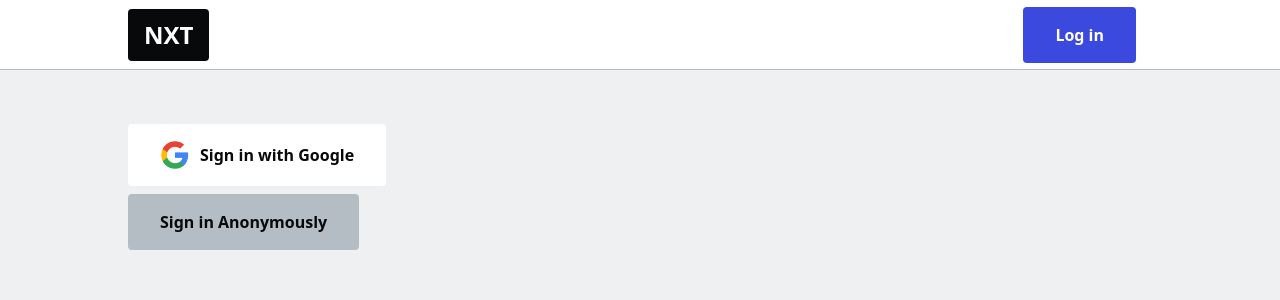
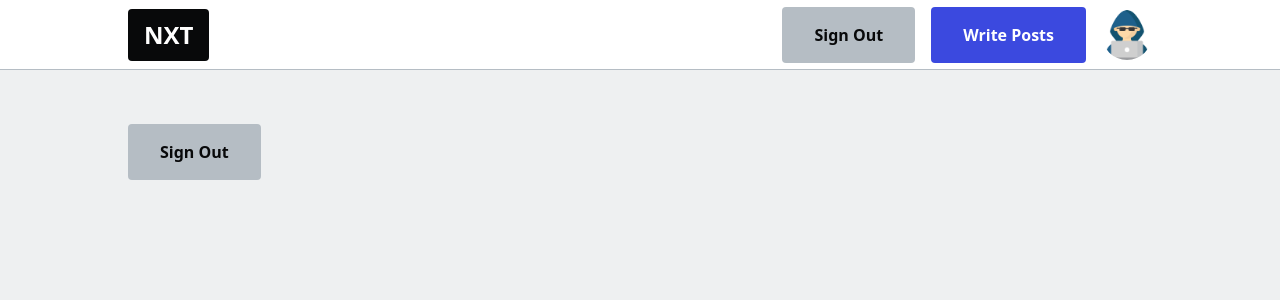
Before and after one commit to mcknx/ulayaw-chatbot, a Next.js app in the folder nextjs_client/: page /enter in a window 1280 px wide. Shown: the top 300 px of the page. Built offline with nearby package versions, Linux system fonts and the light colour scheme.

Commit message:
auth-context

```diff
--- a/nextjs_client/components/Navbar.js
+++ b/nextjs_client/components/Navbar.js
@@ -6,10 +6,9 @@ import { UserContext } from "../lib/context";
 
 // Top navbar
 export default function Navbar() {
-  // const { user, username } = useContext(UserContext);
-  const user = null
-  const username = null
-
+  const { user, username } = useContext(UserContext);
+  // const user = null;
+  // const username = null;
 
   // const router = useRouter();
 
@@ -32,7 +31,7 @@ export default function Navbar() {
           <>
             <li className="push-left">
               {/* <button onClick={signOut}>Sign Out</button> */}
-              <button >Sign Out</button>
+              <button>Sign Out</button>
             </li>
             <li>
               <Link href="/admin">
--- a/nextjs_client/pages/_app.js
+++ b/nextjs_client/pages/_app.js
@@ -1,7 +1,7 @@
 import "../styles/globals.css";
 import Navbar from "../components/Navbar";
-// import { UserContext } from "../lib/context";
-// import { useUserData } from "../lib/hooks";
+import { UserContext } from "../lib/context";
+import { useUserData } from "../lib/hooks";
 import { Toaster } from "react-hot-toast";
 
 function MyApp({ Component, pageProps }) {
@@ -9,12 +9,11 @@ function MyApp({ Component, pageProps }) {
 
   return (
     <>
-
-      <Navbar />
-      <Component {...pageProps} />
-      <Toaster />
-
-
+      <UserContext.Provider value={{ user: {}, username: "mckeen" }}>
+        <Navbar />
+        <Component {...pageProps} />
+        <Toaster />
+      </UserContext.Provider>
     </>
   );
 }
--- a/nextjs_client/pages/enter.js
+++ b/nextjs_client/pages/enter.js
@@ -1,14 +1,14 @@
 import { auth, firestore, googleAuthProvider } from "../lib/firebase";
-// import { UserContext } from "@lib/context";
+import { UserContext } from "../lib/context";
 // import Metatags from "@components/Metatags";
 
 import { useEffect, useState, useCallback, useContext } from "react";
 // import debounce from "lodash.debounce";
 
 export default function Enter(props) {
-  // const { user, username } = useContext(UserContext);
-  const user = null
-  const username = null
+  const { user, username } = useContext(UserContext);
+  // const user = null;
+  // const username = null;
 
   // 1. user signed out <SignInButton />
   // 2. user signed in, but missing username <UsernameForm />
```
